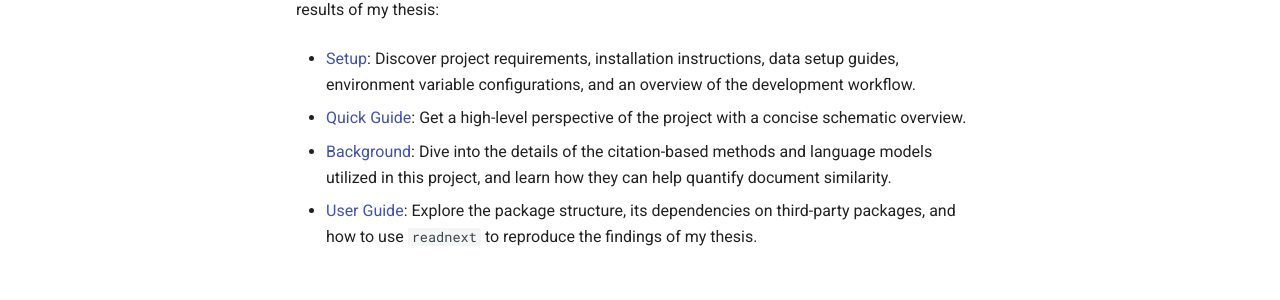
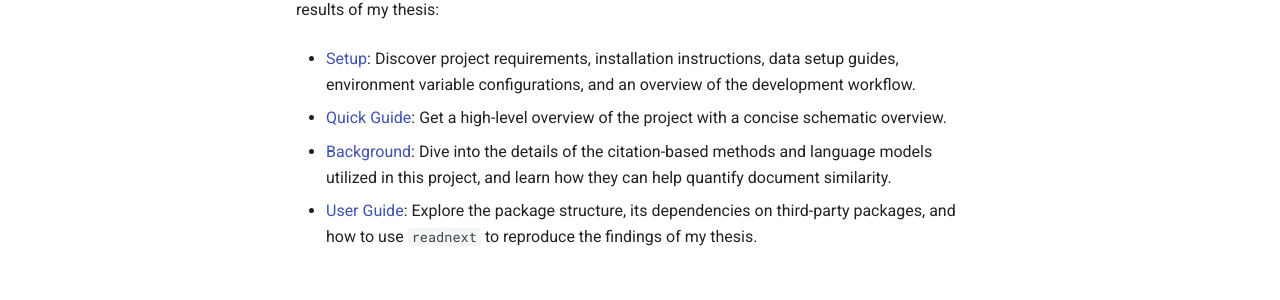
Before and after one commit to joel-beck/readnext, an MkDocs documentation site: the page built from docs/index.md, in a window 1280 px wide. Shown: the part 421-721 px from the top of the page. Built offline with MkDocs 1.6.1 and Material for MkDocs 9.7.7, drawn with Linux system fonts in a browser that asks for light colours; comment, search, counter and statistics services are not loaded.

Commit message:
rephrased docs

```diff
--- a/docs/index.md
+++ b/docs/index.md
@@ -12,7 +12,7 @@ Here, you'll find everything you need to know about the project's background, as
 
 - [Setup](setup.md): Discover project requirements, installation instructions, data setup guides, environment variable configurations, and an overview of the development workflow.
 
-- [Quick Guide](quick-guide.md): Get a high-level perspective of the project with a concise schematic overview.
+- [Quick Guide](quick-guide.md): Get a high-level overview of the project with a concise schematic overview.
 
 - [Background](background.md): Dive into the details of the citation-based methods and language models utilized in this project, and learn how they can help quantify document similarity.
 
```
Also changed, not shown: docs/user-guide.md (+1 -1 lines).
